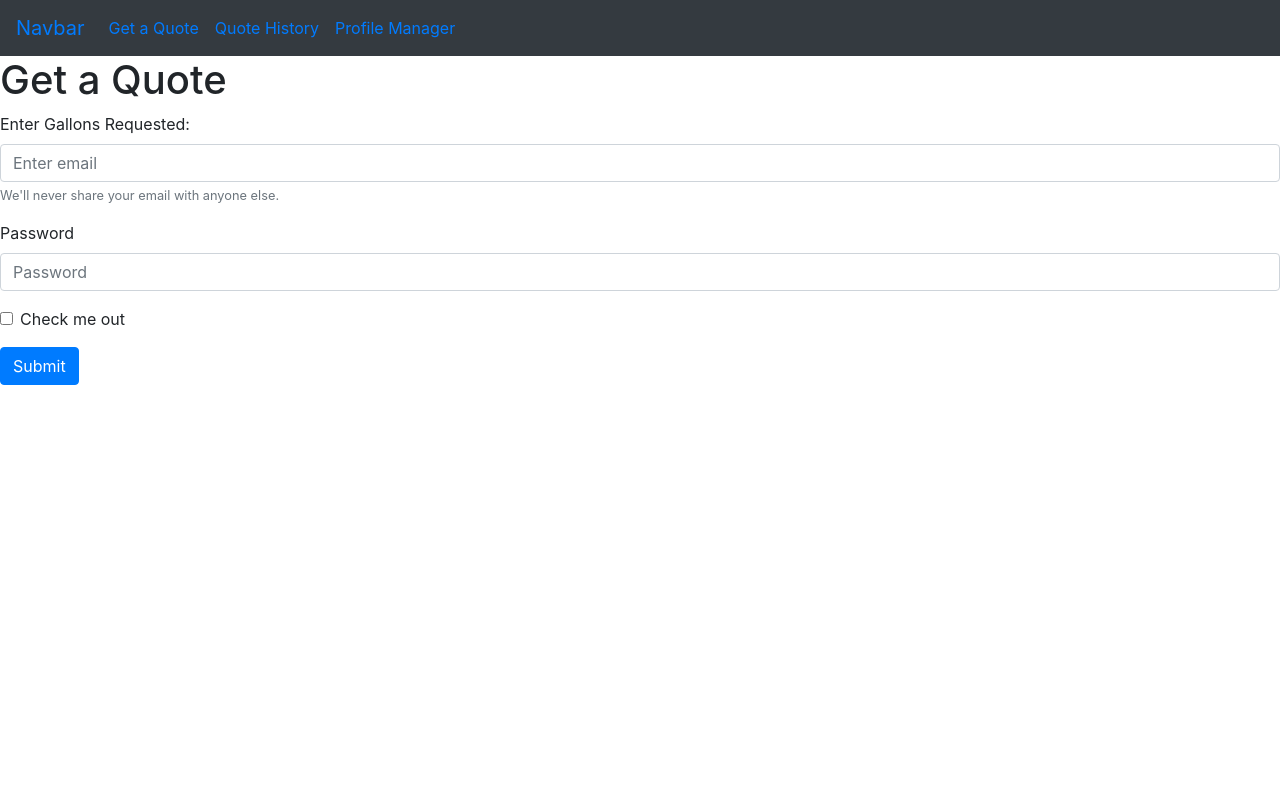
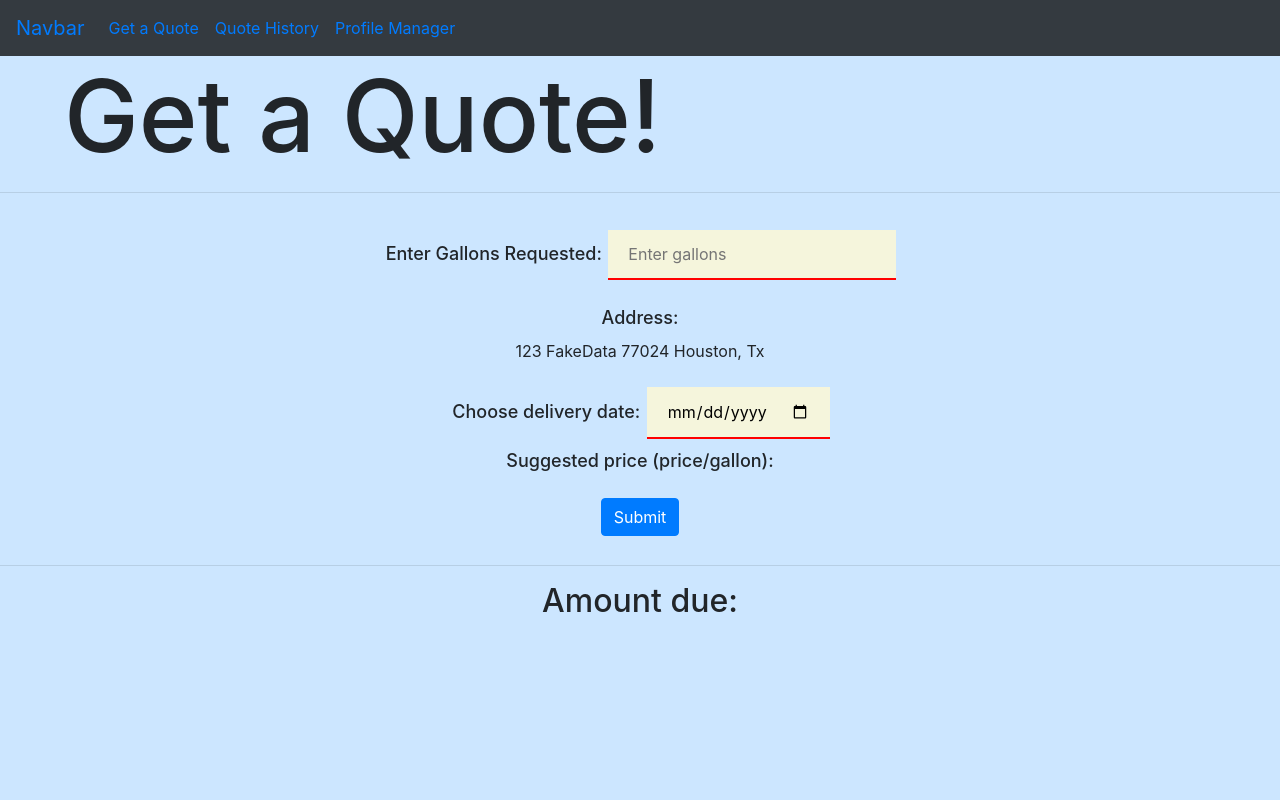
Before and after one commit to zainabdadani/Software_Development-COSC4353-, a Django app: page /quote/ in a window 1280 px wide. Run offline with Django 3.2, Linux system fonts and the light colour scheme; some libraries are stand-ins or nearby versions.

Commit message:
Completed quote page html

```diff
--- a/Fuel_Quote/quote/templates/quote/form.html
+++ b/Fuel_Quote/quote/templates/quote/form.html
@@ -5,27 +5,64 @@
 <html>
 <head>
     <title>Quote Form</title>
+
 </head>
 <body>
+
     {% include 'quote/navbar.html' %}
-
-    <h1>Get a Quote</h1>
-    <form>
+    <style>
+        body{
+            background-color:#cce6ff;
+            align-self: center;
+        }
+        form{
+          padding:1%;
+        }
+        input {
+            padding: 12px 20px;
+            margin: 8px 0;
+            box-sizing: border-box;
+            border: none;
+            border-bottom: 2px solid red;
+            background-color:beige;
+        }
+        label {
+            font-size: large;
+            font-weight: 500;
+            padding-left: 2px;
+            padding-right: 2px;
+            border: none;
+        }
+        h1{
+            padding-left: 5%;
+            font-size: 100px;
+        }
+    </style>
+        <h1>Get a Quote!</h1>
+    <hr>
+    <form align="center">
         <div class="form-group">
-          <label for="exampleInputEmail1">Enter Gallons Requested:</label>
-          <input type="email" class="form-control" id="exampleInputEmail1" aria-describedby="emailHelp" placeholder="Enter email">
-          <small id="emailHelp" class="form-text text-muted">We'll never share your email with anyone else.</small>
+          <label for="gallons">Enter Gallons Requested:</label>
+          <input type="text" class="gallons" id="gallons" placeholder="Enter gallons">
+        </div>
+        <div class ="form-group">
+            <label>Address: </label>
+            <p> 123 FakeData 77024 Houston, Tx<!---Input address of user here--></p>
+        </div>
+            <label for="start">Choose delivery date:</label>
+            <input type="date" id="date" name="date" >
         </div>
         <div class="form-group">
-          <label for="exampleInputPassword1">Password</label>
-          <input type="password" class="form-control" id="exampleInputPassword1" placeholder="Password">
-        </div>
-        <div class="form-group form-check">
-          <input type="checkbox" class="form-check-input" id="exampleCheck1">
-          <label class="form-check-label" for="exampleCheck1">Check me out</label>
+          <label class="Suggested Price" >Suggested price (price/gallon): </label>
+          <!---numeric non-editable, price will be calculated by Pricing Module - we are not building pricing module yet-->
         </div>
         <button type="submit" class="btn btn-primary">Submit</button>
-      </form>
+    </form>
+    <hr>
+        <div align="center">
+            <h2>Amount due:</h2>
+        </div>
+    </hr>
 </body>
 </html>
 
```
Also changed, not shown: Fuel_Quote/quote/templates/quote/history.html (line endings or trailing spaces).
